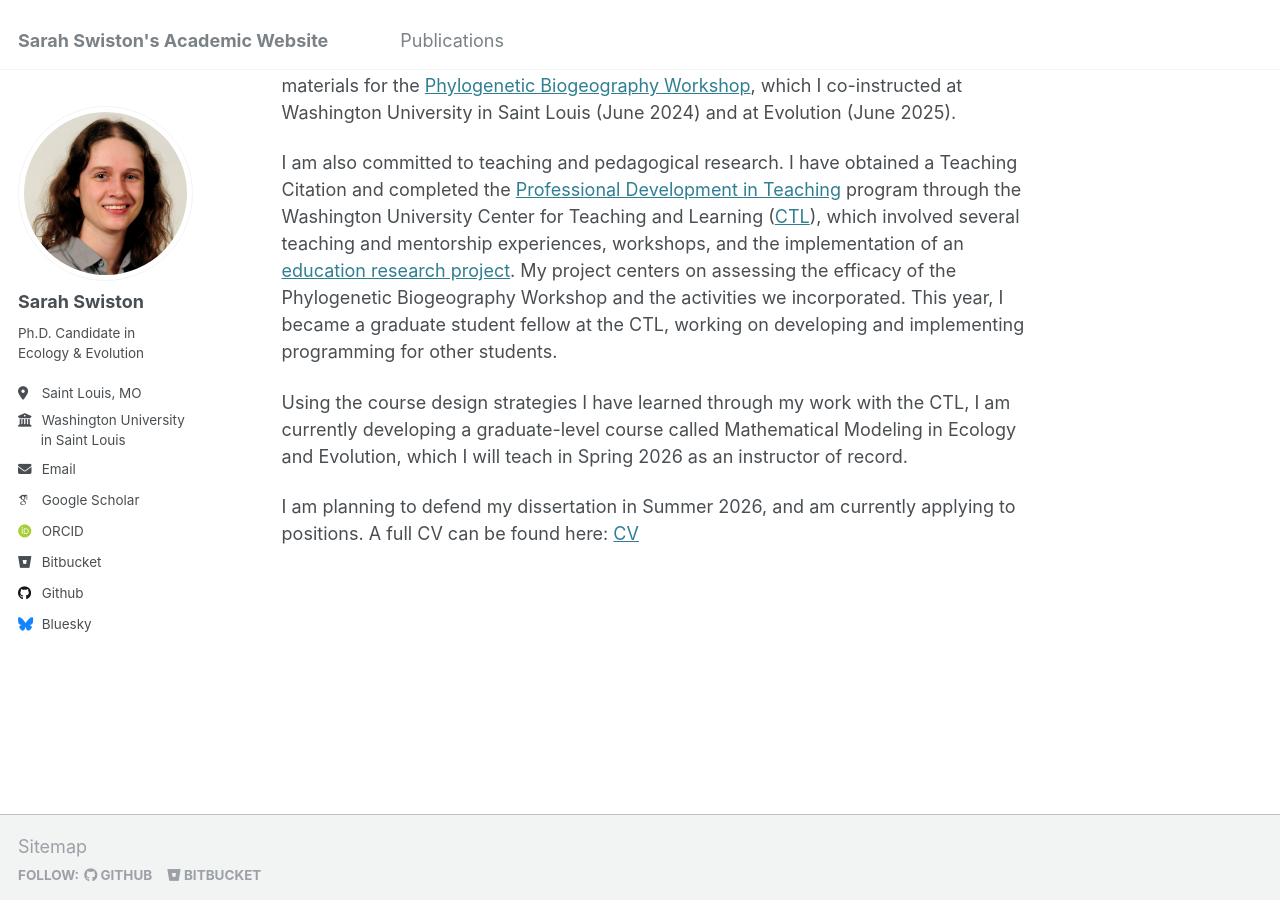
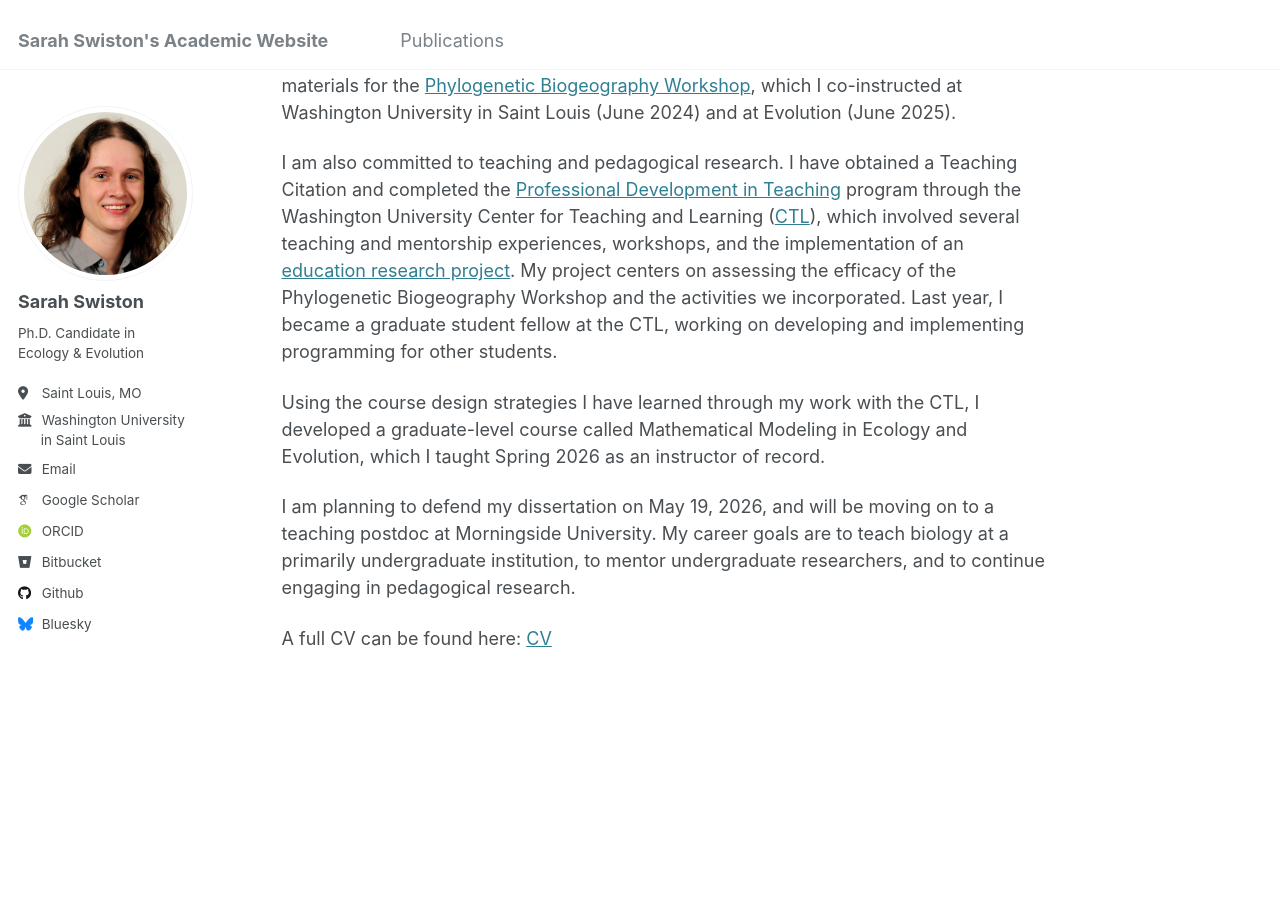
Before and after one commit to sswiston/sswiston.github.io, a Jekyll site: the page built from _pages/about.md, in a window 1280 px wide and 900 px high, scrolled down 474 px. Built offline with Jekyll 4.4.1, drawn with Linux system fonts in a browser that asks for light colours; some web fonts are replaced.

Commit message:
updates to CV

```diff
--- a/_pages/about.md
+++ b/_pages/about.md
@@ -13,10 +13,10 @@ My work focuses on phylogenetic methods for historical biogeography. I am especi
 
 Methods development also involves the creation of user-friendly software, tutorials, and workshops. To make the phylogenetic software required to run our models more approachable, I created a containerized set of programs using Docker. The [PhyloDocker](https://hub.docker.com/r/sswiston/phylo_docker) image allows users to bypass the lengthy installation process and version compatibility problems. I also participated in the creation of a series of [RevBayes tutorials](https://revbayes.github.io/tutorials/fig_intro/) and teaching materials for the [Phylogenetic Biogeography Workshop](https://sites.wustl.edu/hawaiianplantbiogeography/phylogenetic-biogeography-workshop-wustl/), which I co-instructed at Washington University in Saint Louis (June 2024) and at Evolution (June 2025).
 
-I am also committed to teaching and pedagogical research. I have obtained a Teaching Citation and completed the [Professional Development in Teaching](https://ctl.wustl.edu/professional-development-in-teaching/) program through the Washington University Center for Teaching and Learning ([CTL](https://ctl.wustl.edu/)), which involved several teaching and mentorship experiences, workshops, and the implementation of an [education research project](https://ctl.wustl.edu/teaching-the-teachers-investigating-the-impact-of-a-phylogenetic-biogeography-workshop-through-sotl/). My project centers on assessing the efficacy of the Phylogenetic Biogeography Workshop and the activities we incorporated. This year, I became a graduate student fellow at the CTL, working on developing and implementing programming for other students.
+I am also committed to teaching and pedagogical research. I have obtained a Teaching Citation and completed the [Professional Development in Teaching](https://ctl.wustl.edu/professional-development-in-teaching/) program through the Washington University Center for Teaching and Learning ([CTL](https://ctl.wustl.edu/)), which involved several teaching and mentorship experiences, workshops, and the implementation of an [education research project](https://ctl.wustl.edu/teaching-the-teachers-investigating-the-impact-of-a-phylogenetic-biogeography-workshop-through-sotl/). My project centers on assessing the efficacy of the Phylogenetic Biogeography Workshop and the activities we incorporated. Last year, I became a graduate student fellow at the CTL, working on developing and implementing programming for other students.
 
-Using the course design strategies I have learned through my work with the CTL, I am currently developing a graduate-level course called Mathematical Modeling in Ecology and Evolution, which I will teach in Spring 2026 as an instructor of record.
+Using the course design strategies I have learned through my work with the CTL, I developed a graduate-level course called Mathematical Modeling in Ecology and Evolution, which I taught Spring 2026 as an instructor of record.
 
-<!-- My career goals are to teach biology at a primarily undergraduate institution, to mentor undergraduate researchers, and to continue engaging in pedagogical research. -->
+I am planning to defend my dissertation on May 19, 2026, and will be moving on to a teaching postdoc at Morningside University. My career goals are to teach biology at a primarily undergraduate institution, to mentor undergraduate researchers, and to continue engaging in pedagogical research.
 
-I am planning to defend my dissertation in Summer 2026, and am currently applying to positions. A full CV can be found here: [CV](http://sswiston.github.io/files/Swiston_CV.pdf)
+A full CV can be found here: [CV](http://sswiston.github.io/files/Swiston_CV.pdf)
```
Also changed, not shown: 1 other file.
